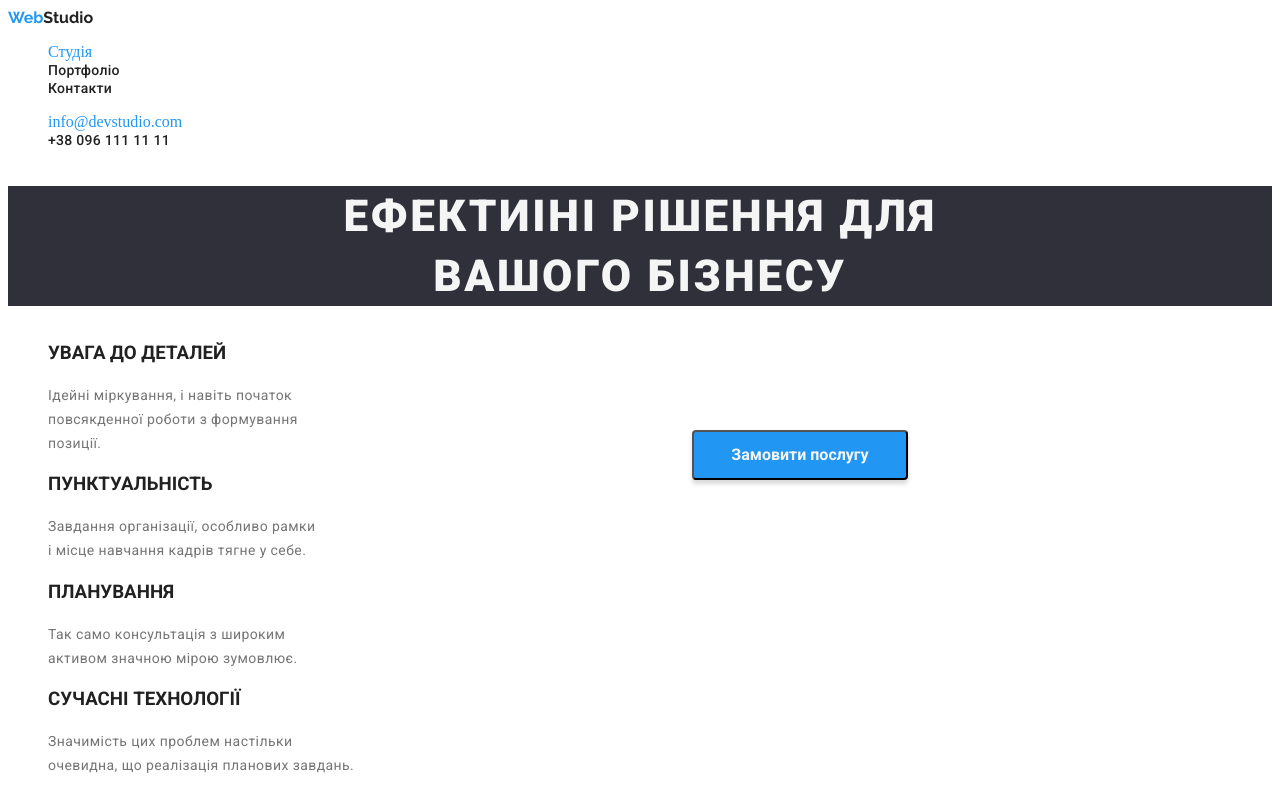
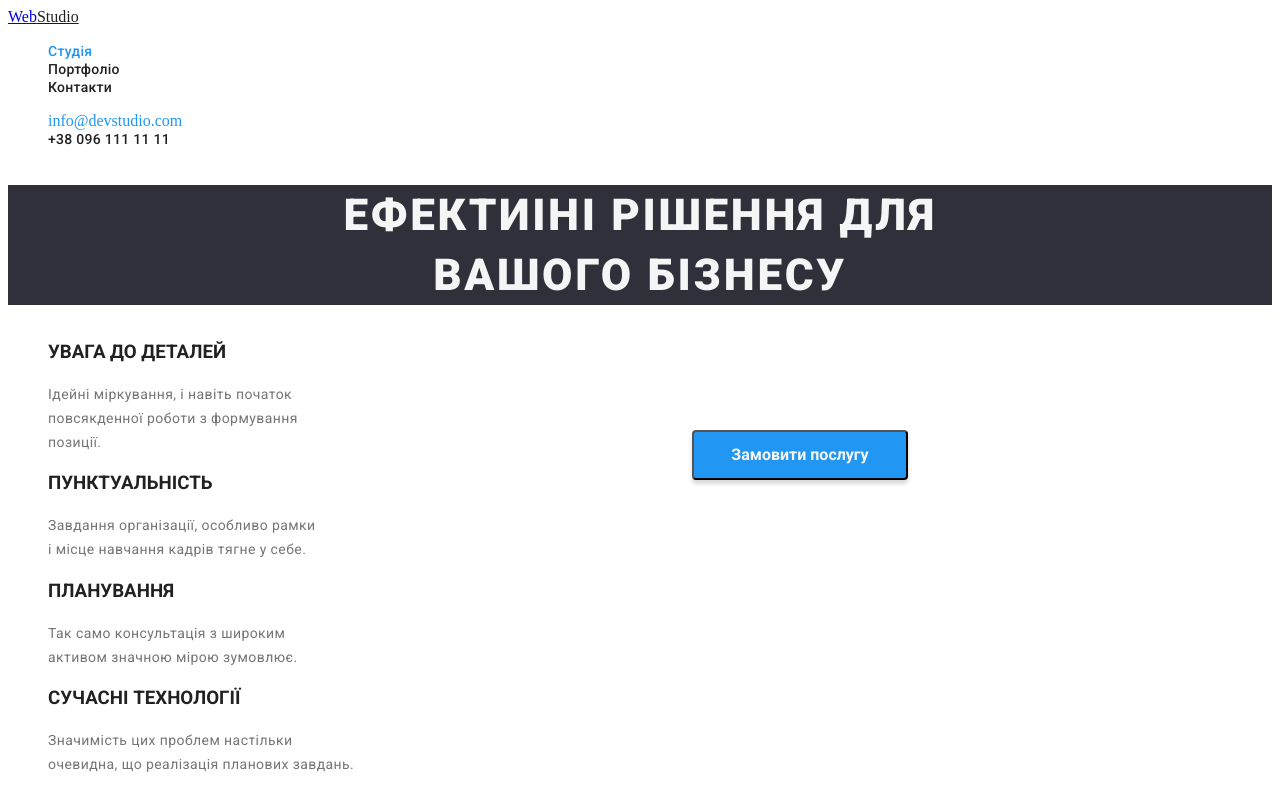
Before and after one commit to Demetr89/goit-markup-hw-02, a plain HTML site: page index.html in a window 1280 px wide. Shown: the top 798 px of the page. Drawn offline with Linux system fonts and the light colour scheme.

Commit message:
homework2

```diff
--- a/CSS/styles.css
+++ b/CSS/styles.css
@@ -53,22 +53,27 @@ body {
   .page-header .link:focus {
     color: rgb(0, 255, 106);
   }
-  .logo-link {
-    color:#2196F3;
-    text-decoration: none;
-    font-family: 'Raleway';
 
-  }
-  .link-studia:hover ,
-  .link-studia:focus {
-    color: #f10f0f;
+
+
+  .link-studia.current ,
+  .link.portfolio.current {
+    color: #2196F3;
+
   }
   .logo-header {
     color: var(--main-txt-cl);
 
   }
   .link-studia {
-    color: #2196F3;
+    text-decoration: none;
+    font-family: var(--main-font);
+    font-style: normal;
+    font-weight: 500;
+    font-size: 14px;
+    line-height: calc(16/14);
+    letter-spacing: 0.02em;
+    color: var(--main-txt-cl);
     text-decoration: none;
   }
   .list-1 {
@@ -129,6 +134,7 @@ body {
     line-height: calc(24/14);
     letter-spacing: 0.03em;
  }
+
  .feature {
     list-style-type: none;
 
@@ -213,8 +219,6 @@ body {
     letter-spacing: 0.03em;
     color: #212121;
     background: #2196F3;
-
-
  }
  .button:hover ,
  .button:focus {
--- a/index.html
+++ b/index.html
@@ -20,10 +20,10 @@
 
           <ul class="list-1">
             <li class="list-item">
-              <a class="link-studia" href="file:///C:/Users/Gatherly/Documents/GitHub/goit-markup-hw-01/goit-markup-hw-02/index.html">Студія </a>
+              <a class="link-studia current" href="./index.html">Студія </a>
             </li>
             <li class="list-item">
-              <a class="link" href="file:///C:/Users/Gatherly/Documents/GitHub/goit-markup-hw-01/goit-markup-hw-02/portfolio.html">Портфоліо </a>
+              <a class="link portfolio" href="./portfolio.html">Портфоліо </a>
             </li>
             <li class="list-item">
               <a class="link" href="Контакти">Контакти </a>
```
Also changed, not shown: portfolio.html (+1 -1 lines), 1 other file. Lines whose indentation alone changed are shown as unchanged.
